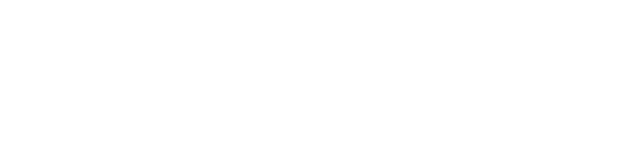
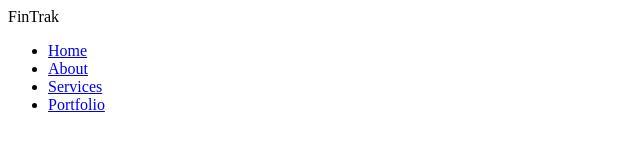
Before and after one commit to Edwardmurithi/FrinTrack, a plain HTML site: page index.html in a window 1280 px wide. Shown: the whole page, without its empty margins (0-640 px from the left). Drawn offline with Linux system fonts and the light colour scheme.

Commit message:
update index file

```diff
--- a/index.html
+++ b/index.html
@@ -3,9 +3,19 @@
 <head>
     <meta charset="UTF-8">
     <meta name="viewport" content="width=device-width, initial-scale=1.0">
-    <title>Document</title>
+    <title>Financial Tracking</title>
 </head>
 <body>
-
+    <nav>
+        <div class="logo">FinTrak</div>
+        <div class="nav-links">
+            <ul>
+                <li><a href="#">Home</a></li>
+                <li><a href="#">About</a></li>
+                <li><a href="#">Services</a></li>
+                <li><a href="#">Portfolio</a></li>
+            </ul>
+        </div>
+    </nav>
 </body>
 </html>
```
